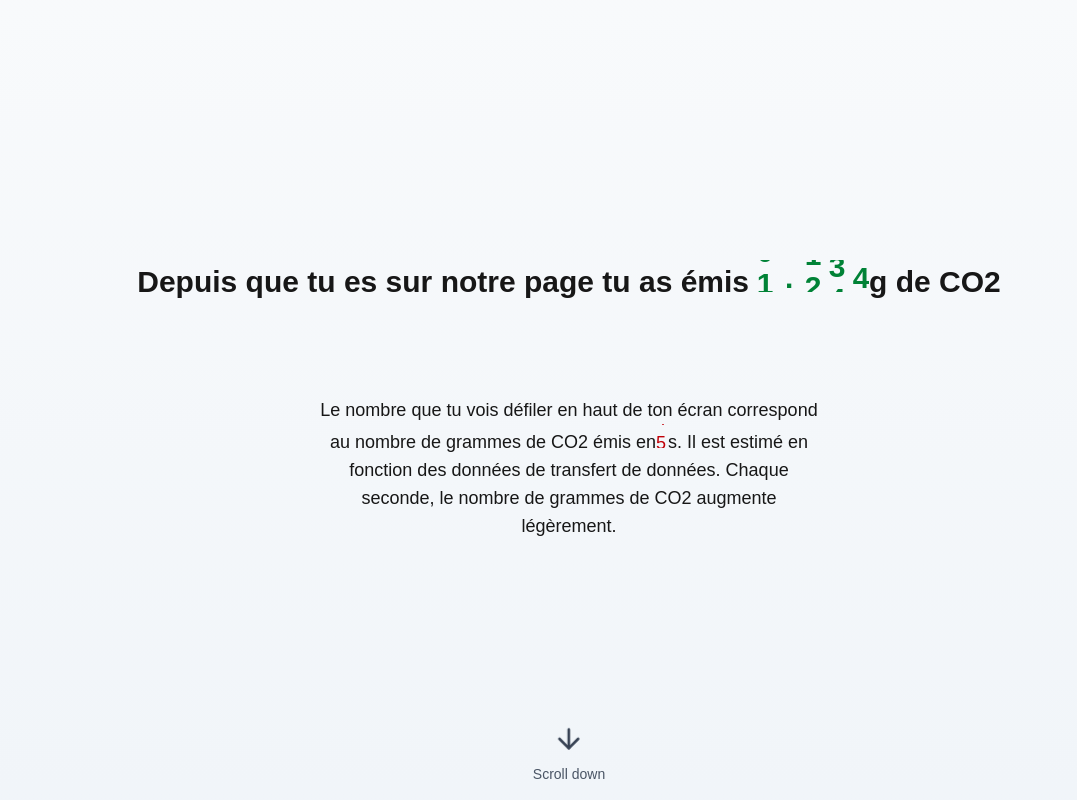
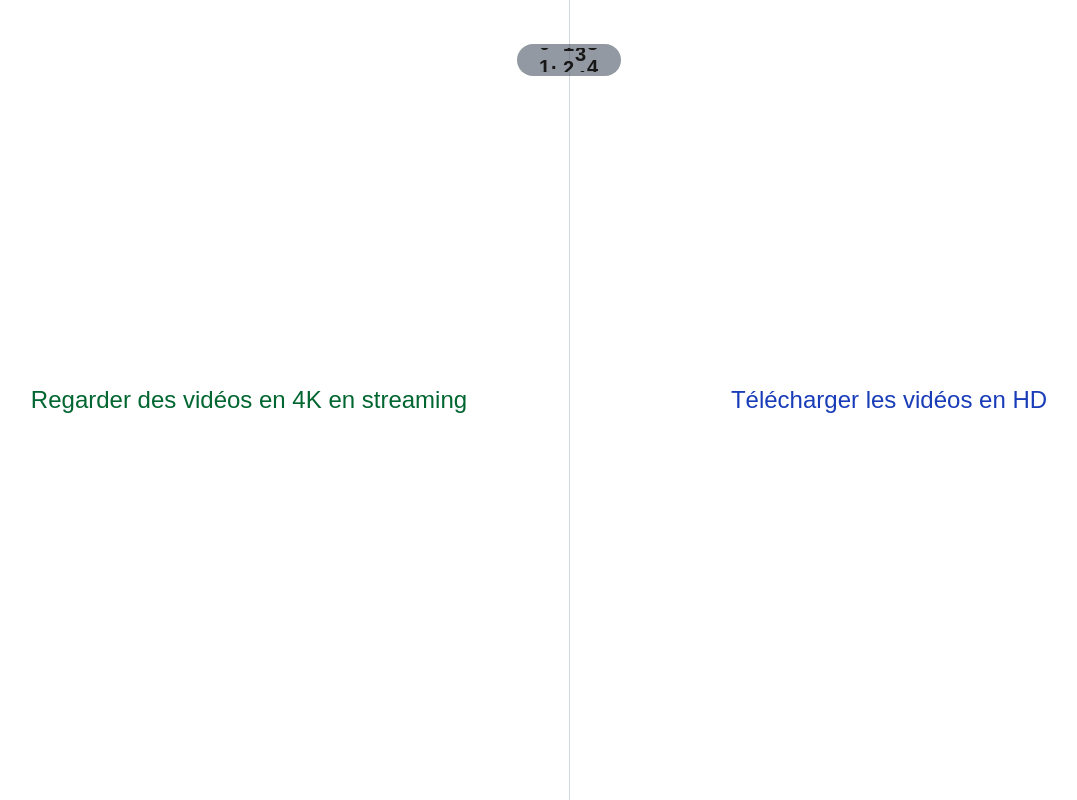
Before and after one commit to Ayriko/hackaton-ia, a Next.js app: page / in a window 1280 px wide. Shown: the whole page, without its empty margins (71-1148 px from the left). Built offline with nearby package versions, Linux system fonts and the light colour scheme.

Commit message:
improve before prez

```diff
--- a/src/app/components/EnhancementMessage.tsx
+++ b/src/app/components/EnhancementMessage.tsx
@@ -2,7 +2,7 @@ import Image from 'next/image';
 
 export default function EnhancementMessage() {
   return (
-    <div className="flex flex-col justify-center items-center text-3xl space-y-2">
+    <div className="flex flex-col justify-center items-center text-3xl space-y-2 mt-4">
       <p className="text-green-700">Le jeu du "Tu préfères" ?</p>
       <p>Ce n'était pas qu'un jeu. C'était une invitation.</p>
       <p>
--- a/src/app/components/ScrollArrow.tsx
+++ b/src/app/components/ScrollArrow.tsx
@@ -22,7 +22,6 @@ export default function ScrollArrow({ stageNumber, setCurrentStage }: Props) {
         <line x1="12" y1="5" x2="12" y2="19"></line>
         <polyline points="19 12 12 19 5 12"></polyline>
       </svg>
-      <p className="text-gray-600 text-sm mt-2">Scroll down</p>
     </div>
   );
 }
--- a/src/app/globals.css
+++ b/src/app/globals.css
@@ -3,6 +3,10 @@
 :root {
   --background: #ffffff;
   --foreground: #171717;
+}
+
+nextjs-portal {
+  display: none;
 }
 
 @theme inline {
--- a/src/app/page.tsx
+++ b/src/app/page.tsx
@@ -11,7 +11,7 @@ import { CO2Explanation } from './components/CO2Explanation';
 import { RollingNumberHeader } from './components/RollingNumberHeader';
 
 export default function Home() {
-  const [currentStage, setCurrentStage] = useState<number>(2);
+  const [currentStage, setCurrentStage] = useState<number>(1);
 
   return (
     <>
```
